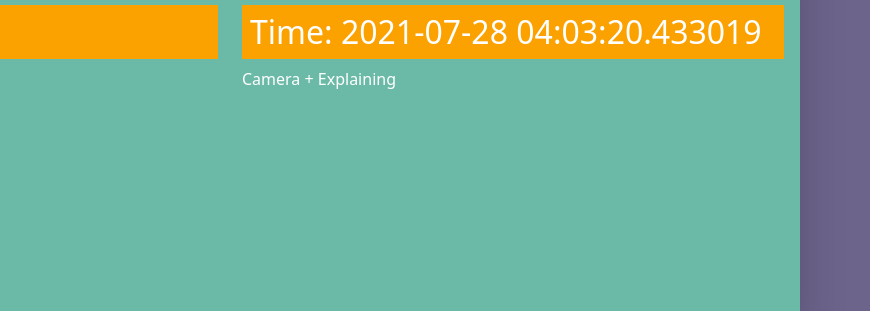
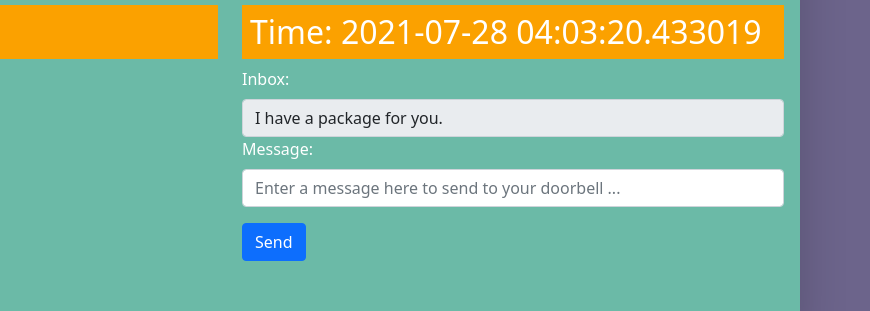
Before and after one commit to Mannendri/MOSTEC-Embedded-Systems-SOUND, a website: page index.html in a window 1280 px wide. Shown: the part 550-861 px from the top of the page, 410-1280 px from the left. Drawn offline with nearby package versions, Linux system fonts and the light colour scheme.

Commit message:
Made UI changes for communication interface

```diff
--- a/index.html
+++ b/index.html
@@ -33,9 +33,12 @@
         </div>
         <div class="col">
           <h2 id="time">Time: <span>2021-07-28 04:03:20.433019</span></h2>
-          <p>
-            Camera + Explaining
-          </p>
+          <label for="inbox" class="form-label">Inbox:</label>
+          <input class="form-control" id="inbox" type="text" value="I have a package for you." aria-label="readonly input example" readonly>
+          <label for="message" class="form-label">Message:</label>
+          <input class="form-control form-control-md" id="message" type="text" placeholder="Enter a message here to send to your doorbell ..." aria-label=".form-control-md example">
+          <button type="submit" class="btn btn-primary mt-3 mb-3">Send</button>
+
         </div>
       </div>
     </main>
--- a/static/index.css
+++ b/static/index.css
@@ -60,7 +60,6 @@ body{
 iframe{
   width:320px;
   height: 240px;
-  justify-self: center;
 }
 
 #footer{
```
